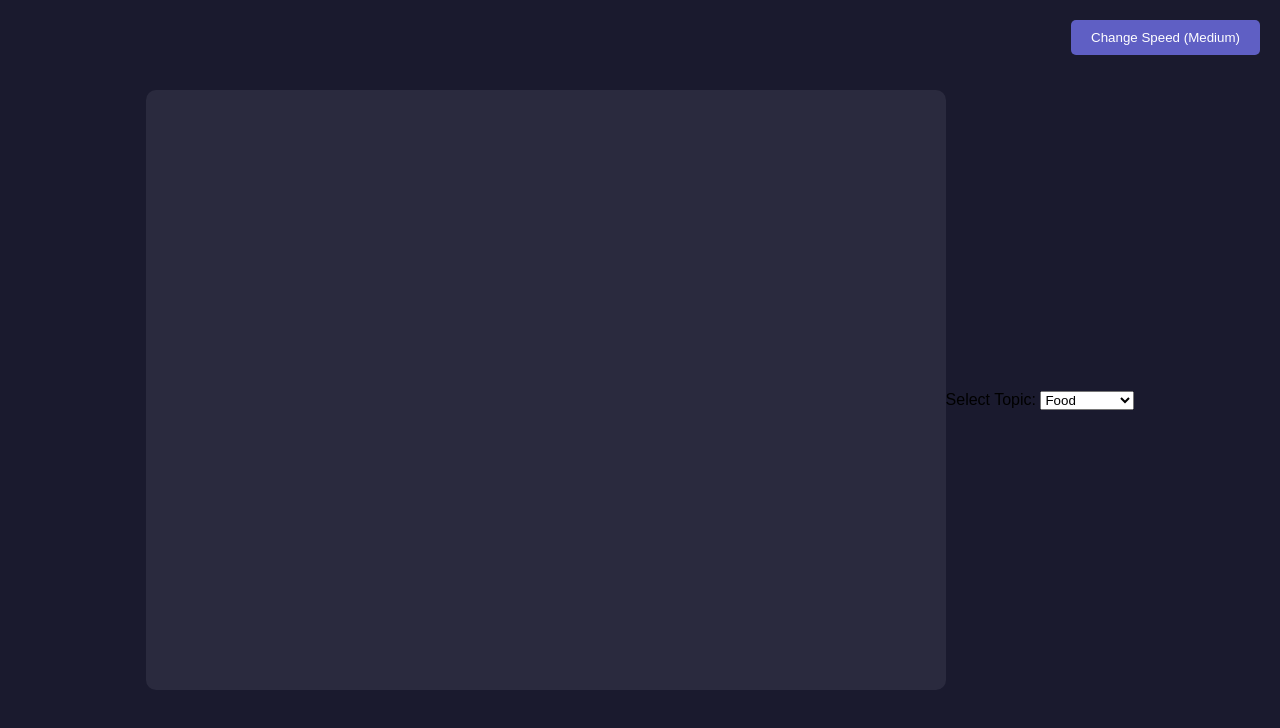
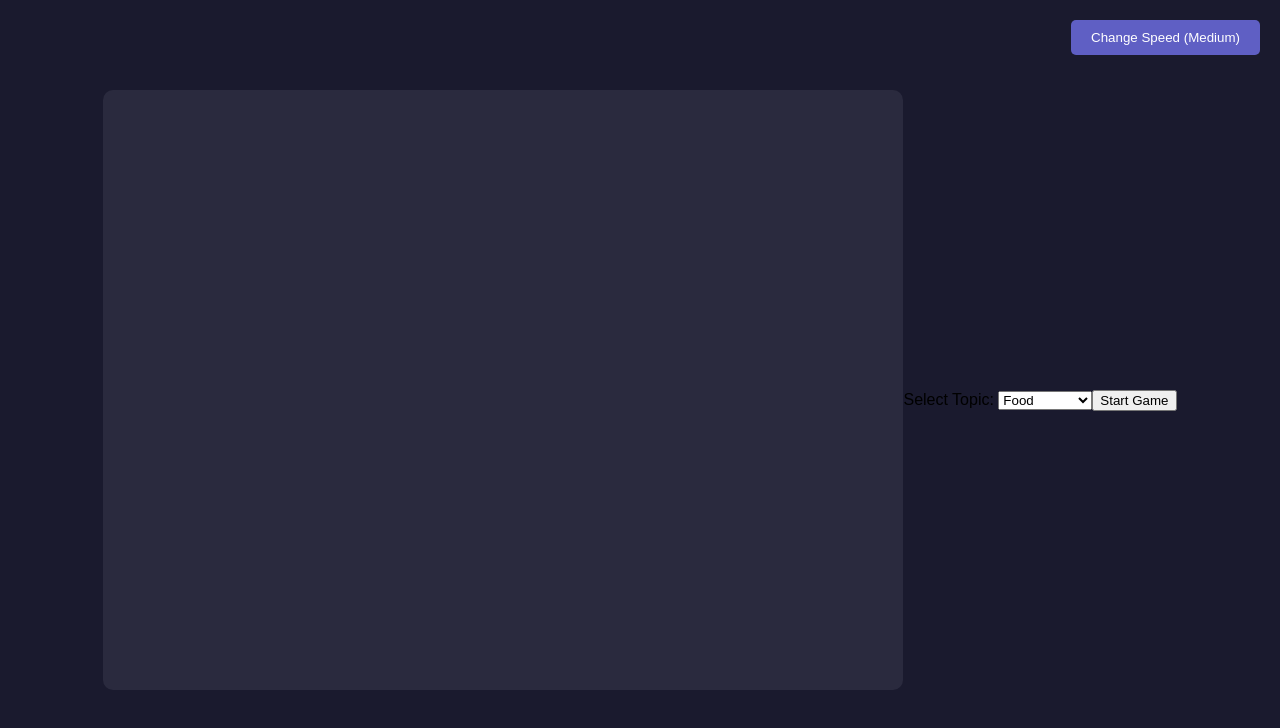
Before and after one commit to ElnuraAyase/English_fun_games, a plain HTML site: page index.html in a window 1280 px wide. Drawn offline with Linux system fonts and the light colour scheme.

Commit message:
Update index.html

```diff
--- a/index.html
+++ b/index.html
@@ -24,6 +24,8 @@
         </select>
     </div>
     <button id="speedButton">Change Speed (Medium)</button>
+    <button id="startButton">Start Game</button>
+
     <script src="script.js"></script>
 </body>
 </html>
```
